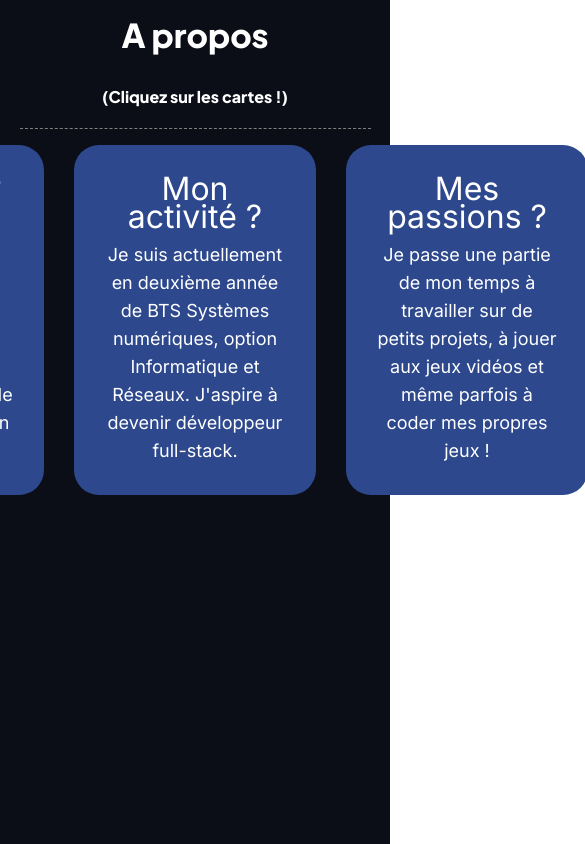
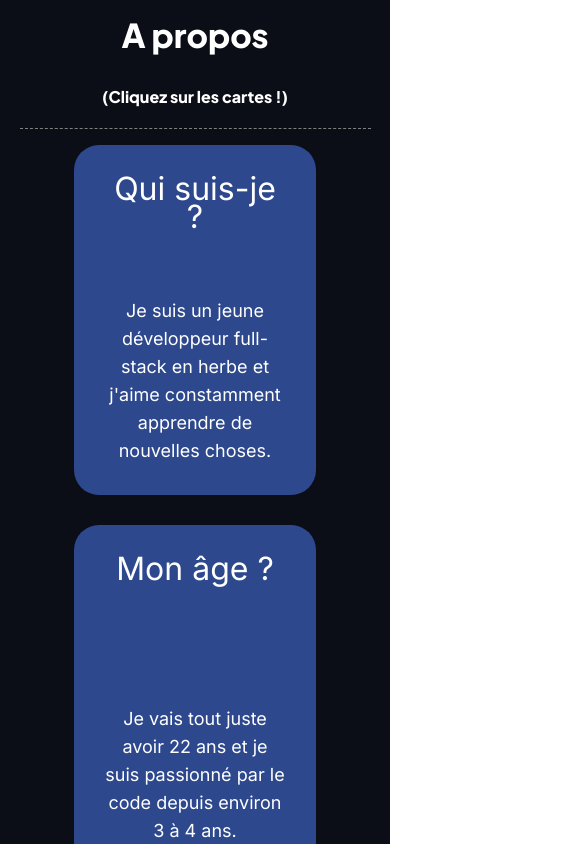
Before and after one commit to a52cents/Portfolio, a React (Vite) app: page / in a window 390 px wide. Shown: the part 840-1684 px from the top of the page, 585 px wide, since content can reach past the window. Built offline with nearby package versions, Linux system fonts and the light colour scheme.

Commit message:
modified:   src/components/About/About.css

```diff
--- a/src/components/About/About.css
+++ b/src/components/About/About.css
@@ -39,13 +39,13 @@
   padding-bottom: 16px;
 }
 @media (max-width: 768px) {
-  .container {
+  #topics .container {
     grid-template-columns: repeat(auto-fill, minmax(242px, 242px)); /* Une seule colonne pour les vues mobiles */
   }
 
 }
 
-.card-wrapper {
+#topics .card-wrapper {
   position: relative;
   min-height: 350px;
   perspective: 2000px;
@@ -56,17 +56,17 @@
   transform: rotateY(180deg);
 } */
 
-.card {
+#topics .card {
   position: relative;
   height: 100%;
   transform-style: preserve-3d;
   transition: transform 0.65s cubic-bezier(0.34, 1.56, 0.64, 1);
 }
-.card-wrapper.flipped .card {
+#topics .card-wrapper.flipped .card {
   transform: rotateY(180deg);
 }
-.content-card-front,
-.content-card-back {
+#topics .content-card-front,
+#topics .content-card-back {
   position: absolute;
   height: 100%;
   width: 100%;
@@ -76,7 +76,7 @@
   -webkit-backface-visibility: hidden;
 }
 
-.content-card-front {
+#topics .content-card-front {
   display: flex;
   flex-direction: column;
   justify-content: space-between;
@@ -87,7 +87,7 @@
   );
   border-radius: 25px;
 }
-.content-card-back{
+#topics .content-card-back{
     background: bisque;
     transform: rotateY(180deg);
     display: flex;
```
